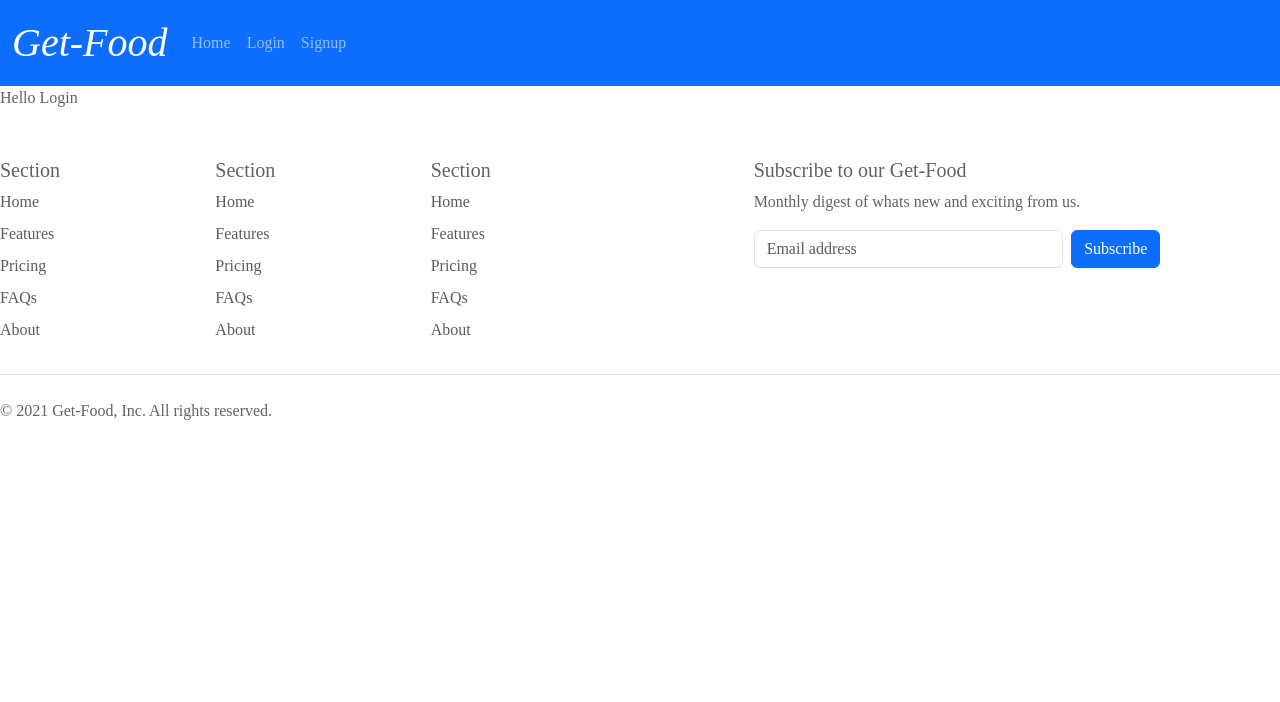
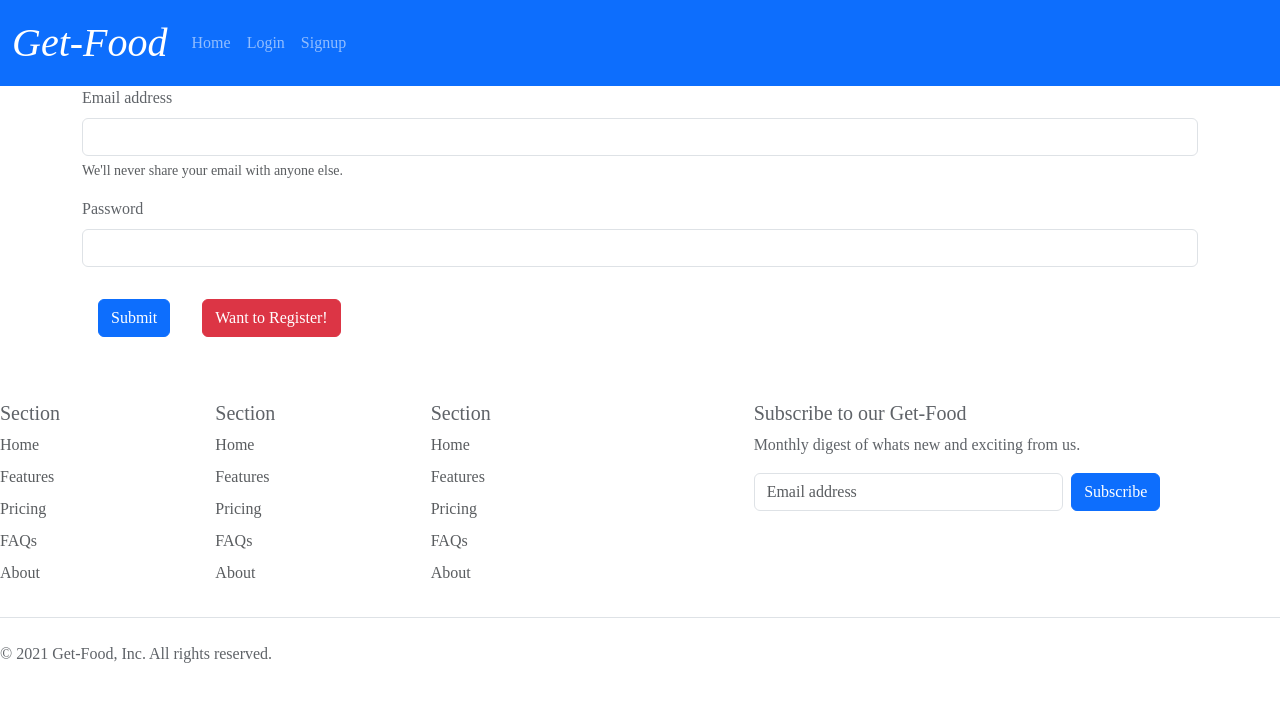
Before and after one commit to rahulbnc463/Get-Food-App, a React (Create React App) app in the folder get-food/: page /login in a window 1280 px wide. Shown: the top 702 px of the page. Built offline with nearby package versions, Linux system fonts and the light colour scheme; a web font is replaced by a local one.

Commit message:
create login page Basic UI

```diff
--- a/get-food/src/pages/Login.js
+++ b/get-food/src/pages/Login.js
@@ -1,14 +1,83 @@
-import React from "react";
+import React, { useState } from "react";
+import { Link } from "react-router-dom";
 import Footer from "../components/Footer";
 import Navbar from "../components/Navbar";
 
 const Login = () => {
+  const [userDetails, setUserDetails] = useState({
+    email: "",
+    password: "",
+  });
+
+  const handleSubmit = async (e) => {
+    e.preventDefault();
+    const responce = await fetch("http://localhost:3400/api/user/register", {
+      method: "POST",
+      headers: {
+        "Content-Type": "application/json",
+      },
+      body: JSON.stringify({
+        email: userDetails.email,
+        password: userDetails.password,
+      }),
+    });
+    const json = await responce.json();
+    console.log(json);
+
+    if (!json.success) {
+      alert("Failed to register");
+    }
+  };
+
+  const onChange = (event) => {
+    setUserDetails({ ...userDetails, [event.target.name]: event.target.value });
+  };
+
   return (
     <div>
       <div>
         <Navbar />
       </div>
-      <div>Hello Login</div>
+      <div>
+        <div className="container">
+          <form onSubmit={handleSubmit}>
+            <div className="mb-3">
+              <label htmlFor="exampleInputEmail1" className="form-label">
+                Email address
+              </label>
+              <input
+                type="email"
+                className="form-control"
+                name="email"
+                value={userDetails.email}
+                onChange={onChange}
+              />
+              <div id="emailHelp" className="form-text">
+                We'll never share your email with anyone else.
+              </div>
+            </div>
+            <div className="mb-3">
+              <label htmlFor="exampleInputPassword1" className="form-label">
+                Password
+              </label>
+              <input
+                type="password"
+                className="form-control"
+                name="password"
+                value={userDetails.password}
+                onChange={onChange}
+              />
+            </div>
+
+            <button type="submit" className="m-3 btn btn-primary">
+              Submit
+            </button>
+            <Link to="/signup" className="m-3 btn btn-danger">
+              Want to Register!
+            </Link>
+          </form>
+        </div>
+      </div>
       <div>
         <Footer />
       </div>
--- a/get-food/src/pages/Signup.js
+++ b/get-food/src/pages/Signup.js
@@ -1,5 +1,6 @@
 import React, { useState } from "react";
 import { Link } from "react-router-dom";
+import Footer from "../components/Footer";
 
 const Signup = () => {
   const [userDetails, setUserDetails] = useState({
@@ -99,6 +100,9 @@ const Signup = () => {
           </Link>
         </form>
       </div>
+      <div>
+        <Footer />
+      </div>
     </>
   );
 };
```
